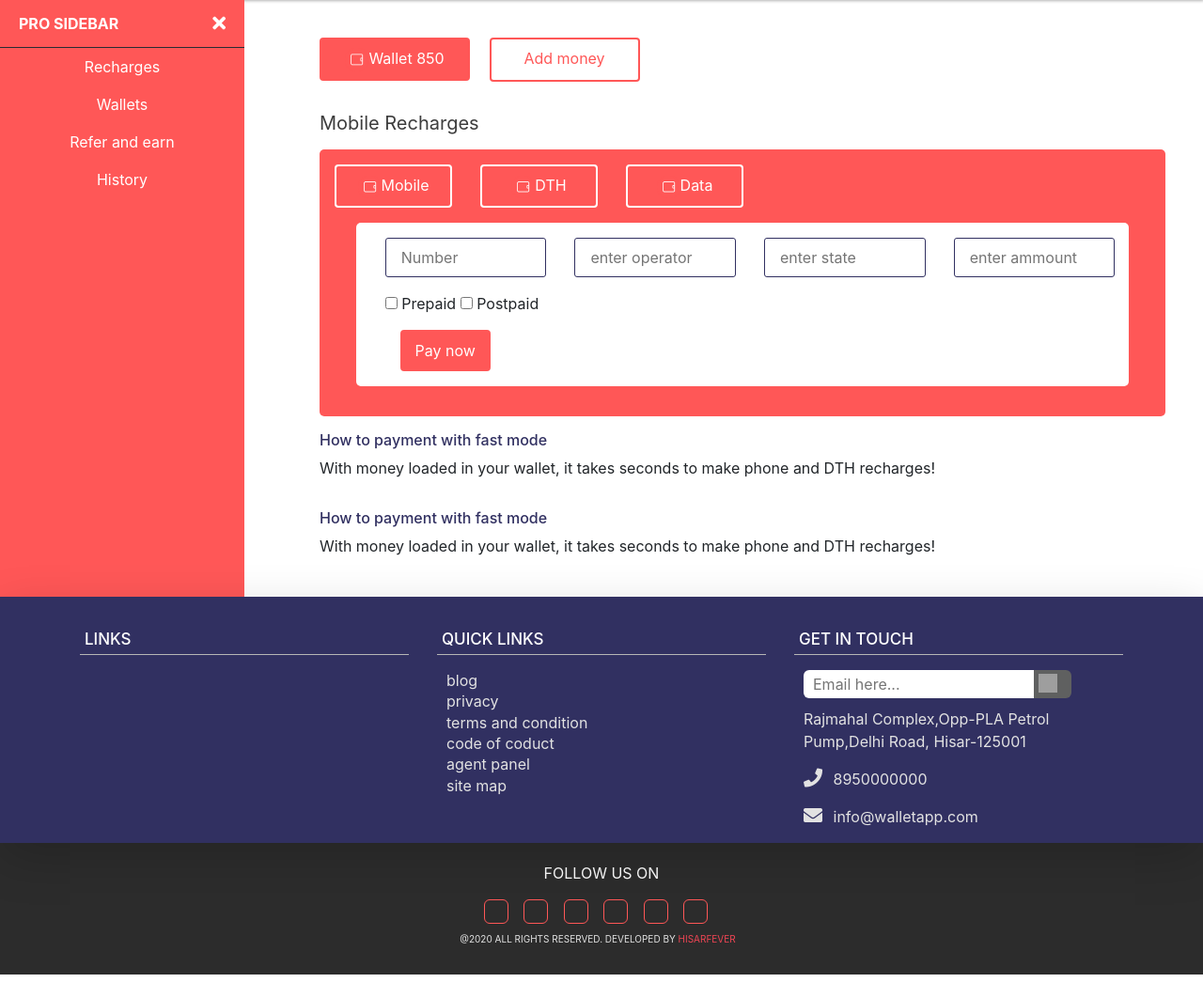
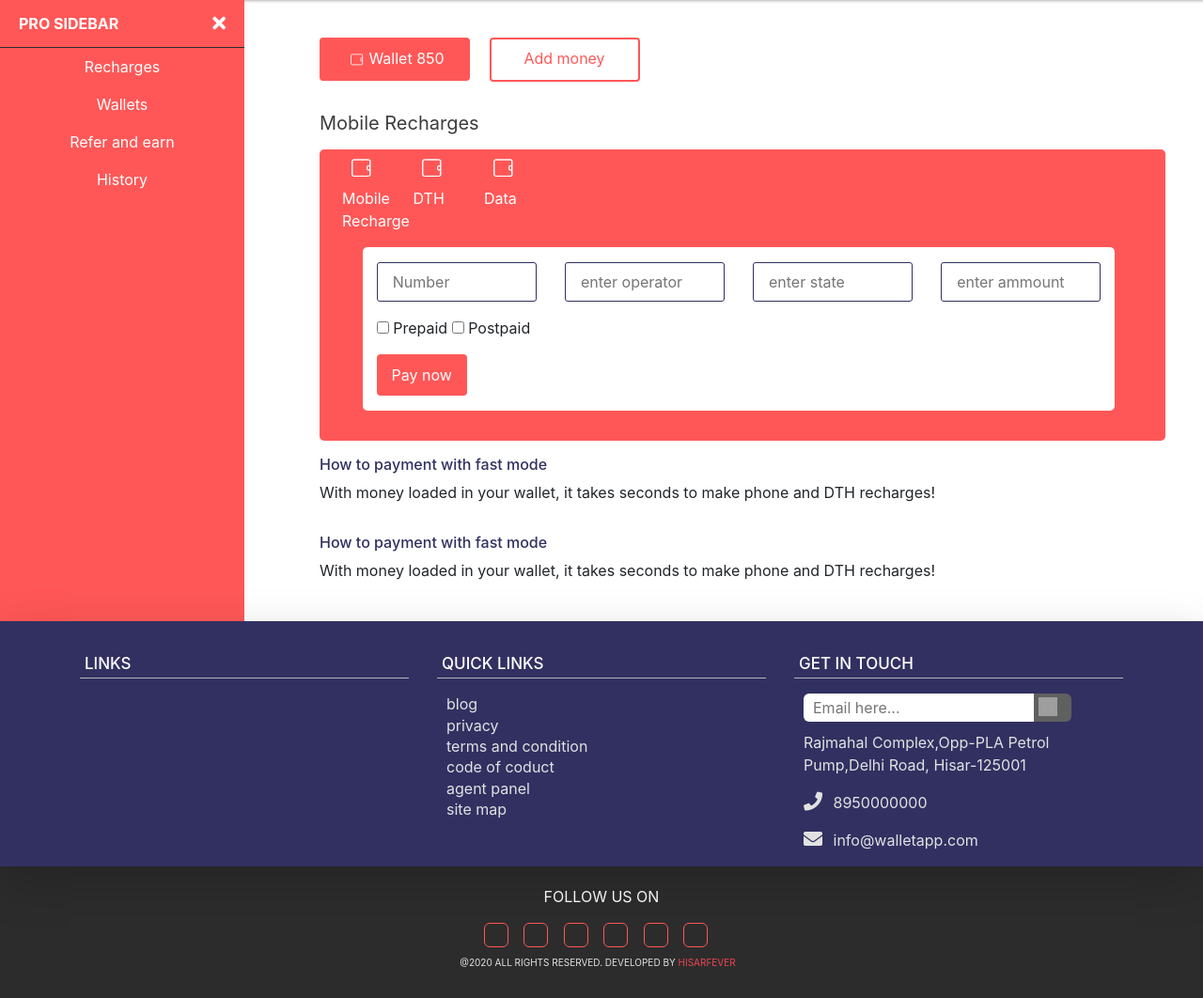
Before and after one commit to Git-Eniacoder/propertyweb, a CodeIgniter app: page /propertyweb/index.php/wallet/recharge/index in a window 1280 px wide. Shown: the part 92-1154 px from the top of the page at 94% size. Before the commit the page ends 1129 px from the top, so only its background shows below. Run offline with CodeIgniter, Linux system fonts and the light colour scheme; data that the repository does not hold is empty; some libraries are stand-ins or nearby versions; grey boxes are pictures that could not be loaded.

Commit message:
some changfes

```diff
--- a/application/views/frontend/wallet/recharge.php
+++ b/application/views/frontend/wallet/recharge.php
@@ -74,14 +74,14 @@
     <div class="rechar-box">
     <div class="tab">
         <div class="row ">
-            <div class="col-md-2">
-                <button class="tablink" onclick="opnCity(event, 'mobile')" id="defaultOpe"><img src="<?php echo $url['image'] . 'wallet.png'; ?>" style="width:25px">Mobile</button>
+            <div class="col-md-1">
+                <a href="#" class="tablink" onclick="opnCity(event, 'mobile')" id="defaultOpe"><img src="<?php echo $url['image'] . 'wallet.png'; ?>" style="width:40px">Mobile Recharge</a>
             </div>
-            <div class="col-md-2">
-                <button class="tablink" onclick="opnCity(event, 'dth')"><img src="<?php echo $url['image'] . 'wallet.png'; ?>" style="width:25px">DTH</button>
+            <div class="col-md-1">
+                <a href="#" class="tablink" onclick="opnCity(event, 'dth')"><img src="<?php echo $url['image'] . 'wallet.png'; ?>" style="width:40px">DTH</a>
             </div>
-            <div class="col-md-2">
-                <button class="tablink" onclick="opnCity(event, 'data')"><img src="<?php echo $url['image'] . 'wallet.png'; ?>" style="width:25px">Data</button>
+            <div class="col-md-1">
+                <a href="#" class="tablink" onclick="opnCity(event, 'data')"><img src="<?php echo $url['image'] . 'wallet.png'; ?>" style="width:40px">Data</a>
             </div>
         </div>
 
@@ -261,7 +261,7 @@
           </div>
           <button>Proceed</button>
           <p>Coupon is Applied ! you will get 5 rupess cashback</p>
-          <a href="#">Apply coupon</a>
+          <a href="#" data-toggle="modal" data-target="#coupon">Apply coupon</a>
         </div>
 
 
@@ -269,7 +269,29 @@
       </div>
     </div>
   </div>
+  <div class="modal fade" id="coupon">
+    <div class="modal-dialog">
+      <div class="modal-content">
 
+
+
+
+        <!-- Modal body -->
+        <div class="modal-body">
+          <input class="coupon" type="text" placeholder="coupon code" name="coupon">
+          <button>Apply</button>
+          <ul>
+            <li>First25</br> Get 20% off</li>
+            <li>First25</br> Get 20% off</li>
+            <li>First25</br> Get 20% off</li>
+            </ul>
+        </div>
+
+
+
+      </div>
+    </div>
+  </div>
   </div>
   <div id="wallet" class="tabcontent rechar">
   <div class="container-fluid">
--- a/assets/css/style.css
+++ b/assets/css/style.css
@@ -1191,33 +1191,31 @@ font-family: -apple-system, BlinkMacSystemFont, 'Segoe UI', Roboto, Oxygen, Ubun
   background-color: #FF5757;
   padding-bottom: 2rem;
   border-radius: 5px;
-}
-.page-wrapper .page-content  .rechar .rechar-box button{
+  padding-left: 1.5rem;
+}
+.page-wrapper .page-content  .rechar .rechar-box a{
   width: 100%;
   height: auto;
   color: white;
- border: 2px solid white;
- background: transparent;
- border-radius: 4px;
+
+ font-family: -apple-system, BlinkMacSystemFont, 'Segoe UI', Roboto, Oxygen, Ubuntu, Cantarell, 'Open Sans', 'Helvetica Neue', sans-serif;
+ font-weight: 400;
+ text-decoration: none;
+
  padding-top: .5rem;
  padding-bottom: .5rem;
  transition: .5s;
- margin-bottom: 1rem;
- margin-top: 1rem;
- margin-left: 1rem;
-}
-.page-wrapper .page-content  .rechar .rechar-box button:hover{
- border: 2px solid #313061;
-}
+}
+
 .page-wrapper .page-content  .rechar .rechar-box .contentrr{
   width: 100%;
   height: auto;
   border-radius: 5px;
-  padding-left: 1rem;
+
   padding-top: 1rem;
-
+  margin-left: -1rem;
   background-color: white;
-
+  margin-top: 1rem;
  }
  .page-wrapper .page-content  .rechar .rechar-box .contentrr .inpu{
   width: 100%;
```
Also changed, not shown: other parts of assets/css/style.css (+34 -0 lines).
